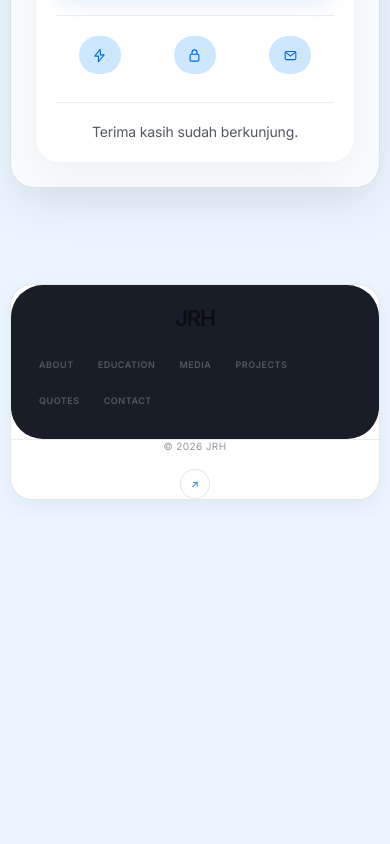
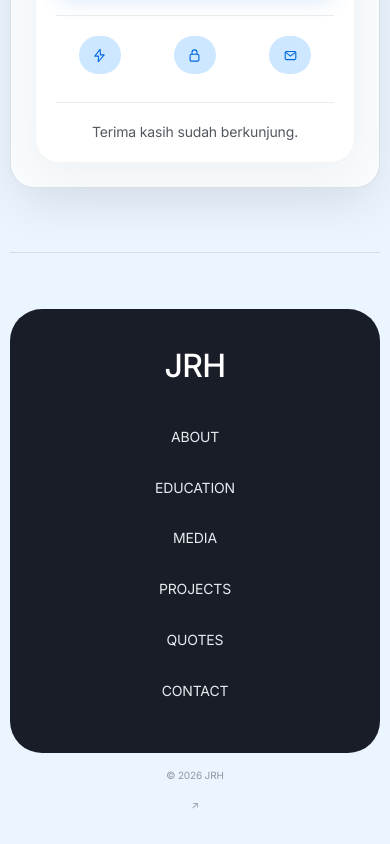
Before and after one commit to LionerHakim/JRHs, a React (Vite) app: page / in a window 390 px wide. Shown: the part 6956-7800 px from the top of the page. Before the commit the page ends 7472 px from the top, so only its background shows below. Built offline with nearby package versions, Linux system fonts and the light colour scheme.

Commit message:
Revert footer to original pre-upgrade styling

```diff
--- a/src/index.css
+++ b/src/index.css
@@ -3164,121 +3164,3 @@ button,.hero-pill,.ghost-pill,.project-link,.media-links a{
     min-width:82px !important;
   }
 }
-
-/* Footer — premium, clean, responsive */
-.site-footer{
-  width:var(--page) !important;
-  margin:40px auto 24px !important;
-  padding:0 !important;
-  border:1px solid rgba(10,13,18,.10) !important;
-  border-radius:28px !important;
-  background:#fff !important;
-  overflow:hidden !important;
-  box-shadow:0 8px 24px rgba(10,13,18,.05) !important;
-}
-.site-footer-main{
-  min-height:120px !important;
-  padding:28px 32px !important;
-  display:flex !important;
-  align-items:center !important;
-  justify-content:space-between !important;
-  gap:28px !important;
-}
-.site-footer-brand{
-  display:flex !important;
-  align-items:center !important;
-  gap:12px !important;
-}
-.site-footer-brand strong{
-  color:#0a0d12 !important;
-  font-family:var(--font-aeonik) !important;
-  font-size:24px !important;
-  font-weight:800 !important;
-  letter-spacing:-.06em !important;
-}
-.site-footer-nav{
-  display:flex !important;
-  align-items:center !important;
-  justify-content:flex-end !important;
-  flex-wrap:wrap !important;
-  gap:6px !important;
-}
-.site-footer-nav a{
-  min-height:34px !important;
-  display:inline-flex !important;
-  align-items:center !important;
-  justify-content:center !important;
-  padding:0 12px !important;
-  border:1px solid transparent !important;
-  border-radius:10px !important;
-  color:#535862 !important;
-  background:transparent !important;
-  font-size:10px !important;
-  font-weight:700 !important;
-  letter-spacing:.06em !important;
-  transition:none !important;
-}
-.site-footer-nav a:hover,
-.site-footer-nav a:focus-visible{
-  color:#535862 !important;
-  background:transparent !important;
-  border-color:transparent !important;
-  transform:none !important;
-}
-.site-footer-bottom{
-  min-height:52px !important;
-  padding:0 32px !important;
-  display:flex !important;
-  align-items:center !important;
-  justify-content:space-between !important;
-  gap:16px !important;
-  border-top:1px solid rgba(10,13,18,.08) !important;
-  color:#93979f !important;
-  font-size:10px !important;
-  letter-spacing:.04em !important;
-}
-.site-footer-bottom a{
-  width:30px !important;
-  height:30px !important;
-  display:grid !important;
-  place-items:center !important;
-  border:1px solid rgba(10,13,18,.10) !important;
-  border-radius:50% !important;
-  background:#fff !important;
-  color:#0a6fe8 !important;
-  transition:none !important;
-}
-.site-footer-bottom a:hover,
-.site-footer-bottom a:focus-visible{
-  transform:none !important;
-  background:#fff !important;
-  color:#0a6fe8 !important;
-  border-color:rgba(10,13,18,.10) !important;
-}
-@media (max-width:640px){
-  .site-footer{
-    width:calc(100% - 20px) !important;
-    margin:32px auto 16px !important;
-    border-radius:22px !important;
-  }
-  .site-footer-main{
-    min-height:0 !important;
-    padding:22px 18px !important;
-    display:grid !important;
-    gap:18px !important;
-  }
-  .site-footer-brand strong{font-size:22px !important;}
-  .site-footer-nav{
-    justify-content:flex-start !important;
-    gap:4px !important;
-  }
-  .site-footer-nav a{
-    min-height:32px !important;
-    padding:0 9px !important;
-    font-size:9px !important;
-  }
-  .site-footer-bottom{
-    min-height:48px !important;
-    padding:0 18px !important;
-  }
-}
```
